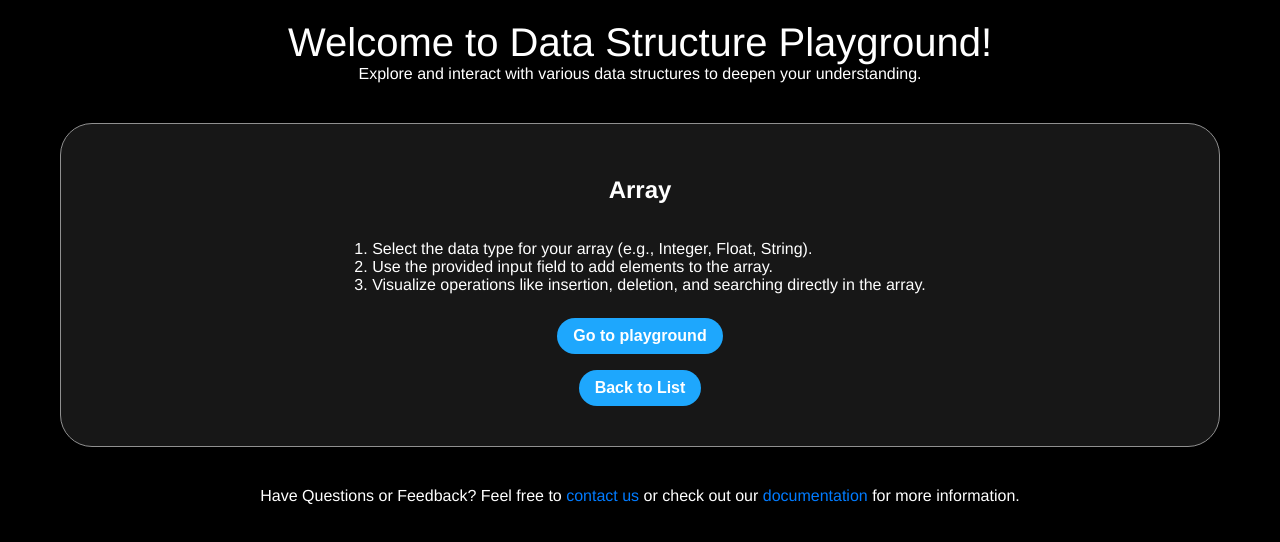
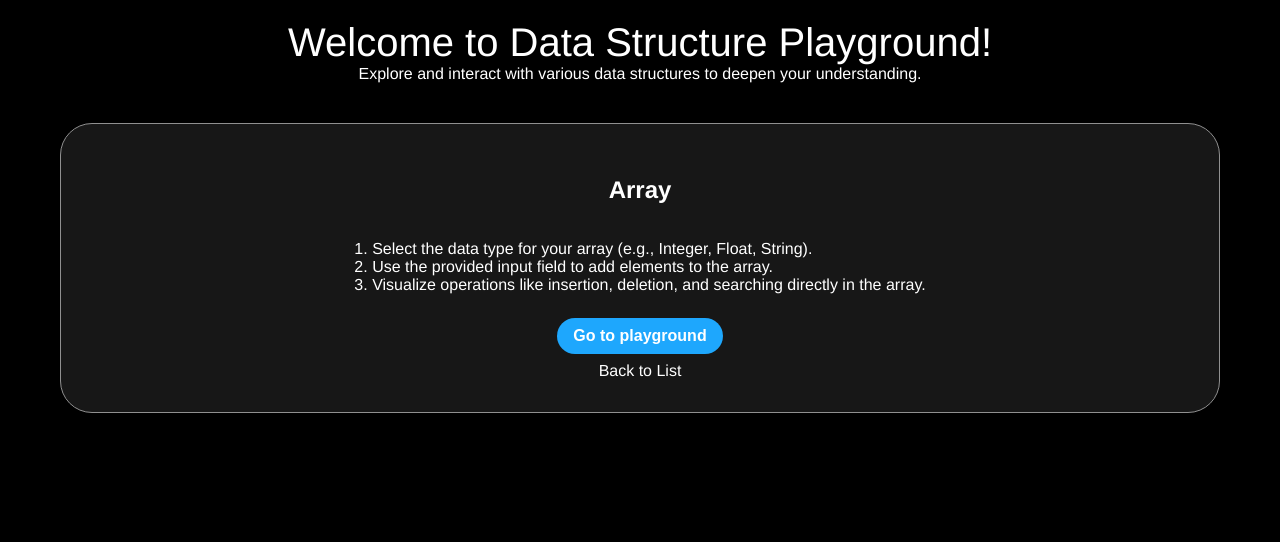
Before and after one commit to shrutikahilale/data-structures-playground, a React (Vite) app: page / in a window 1280 px wide. Both pictures are taken after a click on the element 430 px from the left and 276 px from the top of the page. Shown: the top 542 px of the page. Built offline with nearby package versions, Linux system fonts and the light colour scheme; a web font is replaced by a local one.

Commit message:
navigations implemented correctly

```diff
--- a/package.json
+++ b/package.json
@@ -15,7 +15,8 @@
   "private": true,
   "dependencies": {
     "react": "^18.2.0",
-    "react-dom": "^18.2.0"
+    "react-dom": "^18.2.0",
+    "react-router-dom": "^6.26.0"
   },
   "scripts": {
     "dev": "vite",
--- a/src/App.jsx
+++ b/src/App.jsx
@@ -1,100 +1,16 @@
 import React, { useState } from "react";
-import "./dataStructures.css"; // Make sure to create this CSS file for styling
-import arrayImg from "./assets/images/array_ds.png";
-import stackImg from "./assets/images/stack_ds.png";
-import queueImg from "./assets/images/queue_ds.png";
-import llImg from "./assets/images/linkedlist_ds.png";
-import btImg from "./assets/images/binarytree_ds.png";
-import InstructionsComponent from "./components/instructions";
+import Home from "./components/home";
 
 const App = () => {
-  const dataStructures = [
-    {
-      key: "array",
-      title: "Array",
-      description:
-        "A collection of elements stored in contiguous memory locations.",
-      imgSrc: arrayImg,
-    },
-    {
-      key: "stack",
-      title: "Stack",
-      description:
-        "A collection of elements that follows the Last In, First Out (LIFO) principle.",
-      imgSrc: stackImg,
-    },
-    {
-      key: "queue",
-      title: "Queue",
-      description:
-        "A collection of elements that follows the First In, First Out (FIFO) principle.",
-      imgSrc: queueImg,
-    },
-    {
-      key: "linkedList",
-      title: "Linked List",
-      description:
-        "A linear collection of elements, where each element points to the next one.",
-      imgSrc: llImg,
-    },
-    {
-      key: "binaryTree",
-      title: "Binary Tree",
-      description:
-        "A hierarchical structure where each node has at most two children (left and right).",
-      imgSrc: btImg,
-    },
-  ];
-
-  const [showHomepage, setShowHomepage] = useState(true);
-  const [selectedDs, setSelectedDs] = useState("");
-
   return (
     <div className="app">
-      <header className="header">
-        <h1>Welcome to Data Structure Playground!</h1>
-        <p>
-          Explore and interact with various data structures to deepen your
-          understanding.
-        </p>
-      </header>
-
-      <main className="main-content">
-        {showHomepage ? (
-          <section className="data-structures">
-            <h2>Available Data Structures</h2>
-            <div className="data-structure-cards">
-              {dataStructures.map((ds, index) => (
-                <div
-                  key={index}
-                  className="data-structure-card"
-                  onClick={() => {
-                    setShowHomepage(false);
-                    setSelectedDs(ds.key);
-                  }}
-                >
-                  <img src={ds.imgSrc}></img>
-                  <h3>{ds.title}</h3>
-                  <p>{ds.description}</p>
-                </div>
-              ))}
-            </div>
-          </section>
-        ) : (
-          <InstructionsComponent
-            ds={selectedDs}
-            setShowHomepage={setShowHomepage}
-            setSelectedDs={setSelectedDs}
-          />
-        )}
-      </main>
-
-      <footer className="footer">
+      <Home />
+      {/* <footer className="footer">
         <p>
           Have Questions or Feedback? Feel free to <a href="#">contact us</a> or
           check out our <a href="#">documentation</a> for more information.
         </p>
-      </footer>
+      </footer> */}
     </div>
   );
 };
--- /dev/null
+++ b/src/components/data_structures.jsx
@@ -0,0 +1,67 @@
+import "../dataStructures.css";
+import arrayImg from "../assets/images/array_ds.png";
+import stackImg from "../assets/images/stack_ds.png";
+import queueImg from "../assets/images/queue_ds.png";
+import llImg from "../assets/images/linkedlist_ds.png";
+import btImg from "../assets/images/binarytree_ds.png";
+
+const dataStructures = [
+  {
+    key: "array",
+    title: "Array",
+    description:
+      "A collection of elements stored in contiguous memory locations.",
+    imgSrc: arrayImg,
+  },
+  {
+    key: "stack",
+    title: "Stack",
+    description:
+      "A collection of elements that follows the Last In, First Out (LIFO) principle.",
+    imgSrc: stackImg,
+  },
+  {
+    key: "queue",
+    title: "Queue",
+    description:
+      "A collection of elements that follows the First In, First Out (FIFO) principle.",
+    imgSrc: queueImg,
+  },
+  {
+    key: "linkedList",
+    title: "Linked List",
+    description:
+      "A linear collection of elements, where each element points to the next one.",
+    imgSrc: llImg,
+  },
+  {
+    key: "binaryTree",
+    title: "Binary Tree",
+    description:
+      "A hierarchical structure where each node has at most two children (left and right).",
+    imgSrc: btImg,
+  },
+];
+
+function DataStructures({ navigateToInstructions }) {
+  return (
+    <section className="data-structures">
+      <h2>Available Data Structures</h2>
+      <div className="data-structure-cards">
+        {dataStructures.map((ds) => (
+          <div
+            key={ds.key}
+            className="data-structure-card"
+            onClick={() => navigateToInstructions(ds.key)}
+          >
+            <img src={ds.imgSrc} alt={`${ds.title} icon`} />
+            <h3>{ds.title}</h3>
+            <p>{ds.description}</p>
+          </div>
+        ))}
+      </div>
+    </section>
+  );
+}
+
+export default DataStructures;
--- /dev/null
+++ b/src/components/home.jsx
@@ -0,0 +1,53 @@
+import React, { useState } from "react";
+import InstructionsComponent from "./instructions";
+import Playground from "./playground";
+import DataStructures from "./data_structures";
+
+export default function Home() {
+  const [selectedDs, setSelectedDs] = useState("");
+  const [view, setView] = useState("home");
+
+  const navigateToInstructions = (ds) => {
+    setSelectedDs(ds);
+    setView("instructions");
+  };
+
+  const navigateToPlayground = () => {
+    setView("playground");
+  };
+
+  const navigateToHome = () => {
+    setSelectedDs("");
+    setView("home");
+  };
+
+  return (
+    <>
+      <header className="header">
+        <h1>Welcome to Data Structure Playground!</h1>
+        <p>
+          Explore and interact with various data structures to deepen your
+          understanding.
+        </p>
+      </header>
+
+      <main className="main-content">
+        {view === "home" && (
+          <DataStructures navigateToInstructions={navigateToInstructions} />
+        )}
+
+        {view === "instructions" && (
+          <InstructionsComponent
+            ds={selectedDs}
+            goToPlayground={navigateToPlayground}
+            goBackToList={navigateToHome}
+          />
+        )}
+
+        {view === "playground" && (
+          <Playground ds={selectedDs} goBackToHome={navigateToHome} />
+        )}
+      </main>
+    </>
+  );
+}
--- a/src/components/instructions.jsx
+++ b/src/components/instructions.jsx
@@ -1,6 +1,5 @@
 import "../dataStructures.css"; // Make sure to create this CSS file for styling
-import Playground from "./playground";
-import React, { useState } from "react";
+import React from "react";
 
 const instrData = {
   array: [
@@ -30,8 +29,7 @@ const instrData = {
   ],
 };
 
-function InstructionsComponent({ ds, setShowHomepage, setSelectedDs }) {
-  const [showPlayground, setShowPlayground] = useState(false);
+function InstructionsComponent({ ds, goToPlayground, goBackToList }) {
   const dsVal = ds.charAt(0).toUpperCase() + ds.slice(1);
 
   return instrData.hasOwnProperty(ds) ? (
@@ -45,18 +43,9 @@ function InstructionsComponent({ ds, setShowHomepage, setSelectedDs }) {
         ))}
       </ul>
 
-      <button onClick={() => setShowPlayground(true)}>Go to playground</button>
+      <button onClick={goToPlayground}>Go to playground</button>
 
-      <button
-        onClick={() => {
-          setShowHomepage(true);
-          setSelectedDs("");
-        }}
-      >
-        Back to List
-      </button>
-
-      {showPlayground ? <Playground /> : null}
+      <div onClick={goBackToList}>Back to List</div>
     </div>
   ) : null;
 }
--- a/src/components/playground.jsx
+++ b/src/components/playground.jsx
@@ -1,5 +1,10 @@
-const Playground = () => {
-  return <h2>PLAYGROUND!!</h2>;
+const Playground = ({ ds, goBackToHome }) => {
+  return (
+    <>
+      <h2>PLAYGROUND!!</h2>
+      <h5>{ds}</h5>
+      <button onClick={goBackToHome}>Back To Homepage</button>
+    </>
+  );
 };
-
 export default Playground;
--- a/src/main.jsx
+++ b/src/main.jsx
@@ -3,6 +3,4 @@ import ReactDOM from "react-dom/client";
 import App from "./App";
 import "./index.css";
 
-ReactDOM.createRoot(document.getElementById("root")).render(
-  <App />
-);
+ReactDOM.createRoot(document.getElementById("root")).render(<App />);
```
Also changed, not shown: 2 other files (tests, documents, lock files or other folders).
